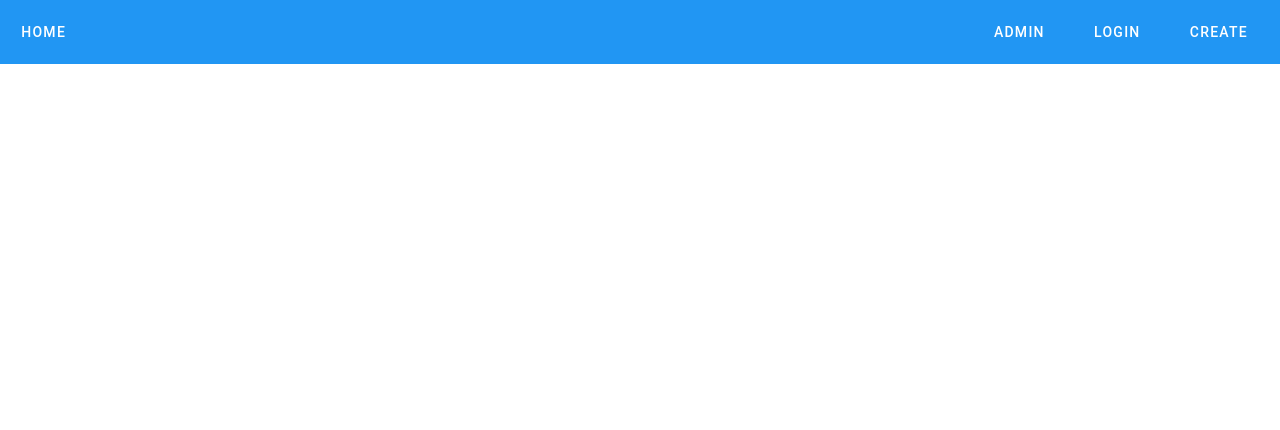
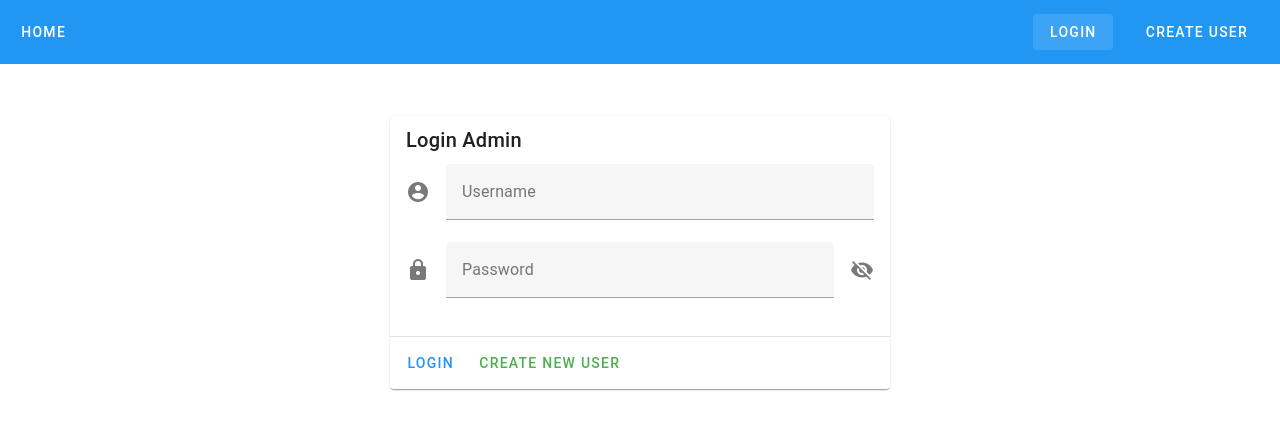
Before and after one commit to JohnSters/cornerstone, a Vue app: page /login in a window 1280 px wide. Shown: the top 430 px of the page. Built offline with nearby package versions, Linux system fonts and the light colour scheme.

Commit message:
Added some more pages. Finished login component.

```diff
--- a/src/App.vue
+++ b/src/App.vue
@@ -8,8 +8,8 @@
 </template>
 
 <script>
-import MainAppBar from './components/MainAppBar.vue'
-import Home from "./views/Home.vue";
+import MainAppBar from './components/app-bars/MainAppBar.vue'
+import Home from "./views/HomeView.vue";
 
 export default {
   name: 'App',
--- a/src/components/administration/AdminLogin.vue
+++ b/src/components/administration/AdminLogin.vue
@@ -1,19 +1,32 @@
 <template>
   <v-container>
-    <v-card color="blue" class="ma-auto mt-11" max-width="500">
-      <v-form class="pa-14 text-white">
+    <v-card width="500" class="mx-auto mt-9">
+      <v-card-title>Login Admin</v-card-title>
+      <v-card-text>
+        <v-text-field label="Username" prepend-icon="mdi-account-circle"/>
         <v-text-field
-            label="Name"
-            required
-        ></v-text-field>
-      </v-form>
+            label="Password"
+            :type="showPassword ? 'text' : 'password'"
+            prepend-icon="mdi-lock"
+            :append-icon="showPassword ? 'mdi-eye' : 'mdi-eye-off'"
+            @click:append="showPassword = !showPassword"/>
+      </v-card-text>
+
+      <v-divider></v-divider>
+      <v-card-actions>
+        <v-btn color="info" to="/admin">Login</v-btn>
+        <v-btn color="success">Create new user</v-btn>
+      </v-card-actions>
     </v-card>
   </v-container>
 </template>
 
 <script>
 export default {
-  name: "AdminLogin"
+  name: "AdminLogin",
+  data: () => ({
+    showPassword: false,
+  })
 }
 </script>
 
--- a/src/components/MainAppBar.vue
+++ b/src/components/app-bars/MainAppBar.vue
@@ -3,16 +3,14 @@
   <v-app-bar color="blue" flat>
     <v-btn to="/">Home</v-btn>
     <v-spacer></v-spacer>
-    <v-btn class="mr-4" to="/admin">Admin</v-btn>
-    <v-btn class="mr-4">Login</v-btn>
-    <v-btn class="mr-4">Create</v-btn>
+    <v-btn class="mr-4" to="/login">Login</v-btn>
+    <v-btn class="mr-4">Create User</v-btn>
   </v-app-bar>
 </template>
 
 <script>
-import logo from '../assets/logo.svg'
 
 export default {
-  name: 'HelloWorld',
+  name: 'MainAppBar',
 }
 </script>
--- a/src/router/index.js
+++ b/src/router/index.js
@@ -1,6 +1,7 @@
 import { createRouter, createWebHistory } from 'vue-router'
-import Home from "../views/Home.vue";
-import AdminPage from "../views/AdminPage.vue";
+import Home from "../views/HomeView.vue";
+import LoginView from "../views/LoginView.vue";
+import AdminView from "../views/admin/AdminView.vue";
 const routes = [
     {
         path: '/',
@@ -8,9 +9,14 @@ const routes = [
         component: Home,
     },
     {
+        path: '/login',
+        name: 'Login',
+        component: LoginView,
+    },
+    {
         path: '/admin',
         name: 'Admin',
-        component: AdminPage,
+        component: AdminView,
     },
 ]
 const router = createRouter({
--- /dev/null
+++ b/src/views/HomeView.vue
@@ -0,0 +1,13 @@
+<template>
+  <v-container>This is the Home page</v-container>
+</template>
+
+<script>
+export default {
+  name: "Home"
+}
+</script>
+
+<style scoped>
+
+</style>
--- a/src/views/AdminPage.vue
+++ b/src/views/LoginView.vue
@@ -6,7 +6,7 @@
 import AdminLogin from "../components/administration/AdminLogin.vue";
 
 export default {
-  name: "AdminPage",
+  name: "Login",
 
   components: {
     AdminLogin
--- a/src/views/Home.vue
+++ b/src/views/admin/AdminView.vue
@@ -1,10 +1,12 @@
 <template>
-  <div>This is the home page</div>
+  <v-container>
+    This is the admin page
+  </v-container>
 </template>
 
 <script>
 export default {
-  name: "Home"
+  name: "BackendView"
 }
 </script>
 
```
